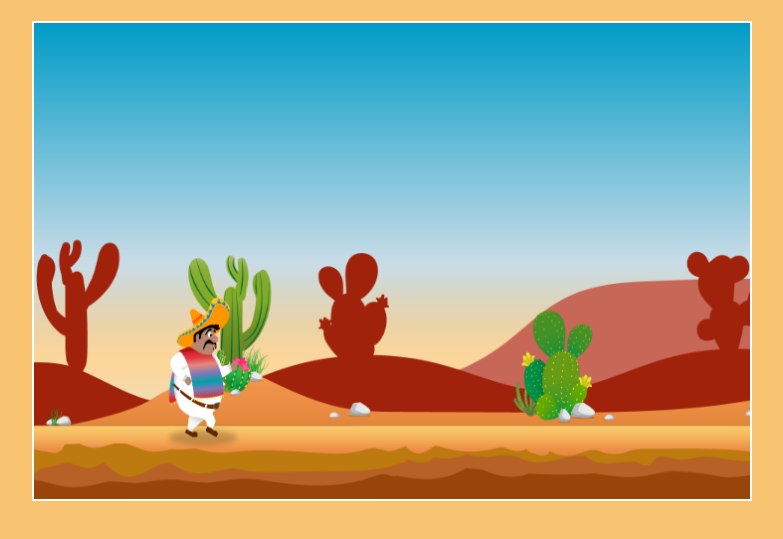
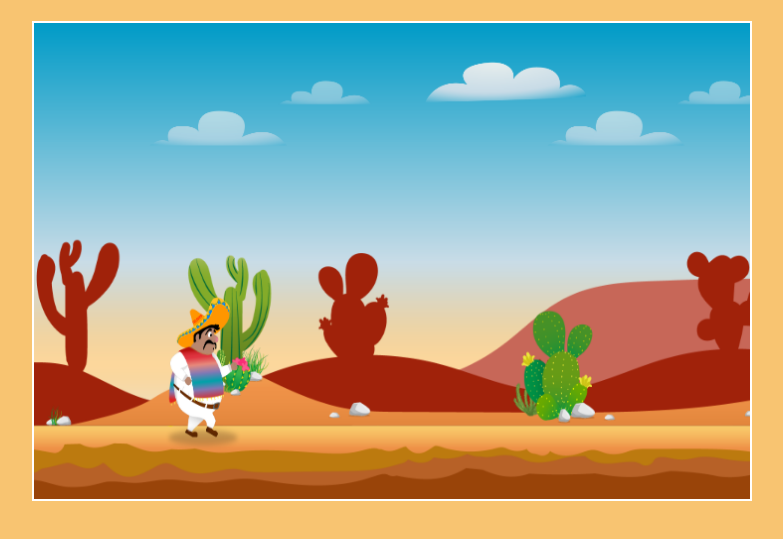
Before and after one commit to Qualle1980/El-Pollo-Loco, a plain HTML site: page index.html in a window 1280 px wide. Shown: the part 179-718 px from the top of the page, without its empty margins (248-1031 px from the left). Drawn offline with Linux system fonts and the light colour scheme; animation ran at ten frames a second.

Commit message:
Add clouds

```diff
--- /dev/null
+++ b/classes/cloud.class.js
@@ -0,0 +1,20 @@
+class Cloud extends MovableObject {
+    // #region properties
+
+    y = 20;
+    width = 500;
+    height = 250;
+
+    // #endregion
+
+    // #region constructor
+
+    // Creates a cloud at the given x position.
+    constructor(x) {
+        super();
+        this.x = x;
+        this.loadImage('./assets/img/5_background/layers/4_clouds/1.png');
+    }
+
+    // #endregion
+}
--- a/classes/world.class.js
+++ b/classes/world.class.js
@@ -3,6 +3,7 @@ class World {
 
     character = new Character();
     backgroundObjects = [];
+    clouds = [];
     canvas;
     ctx;
 
@@ -15,6 +16,7 @@ class World {
         this.canvas = canvas;
         this.ctx = canvas.getContext('2d');
         this.createBackground();
+        this.createClouds();
         this.draw();
     }
 
@@ -40,12 +42,22 @@ class World {
 
     // #endregion
 
+    // #region clouds
+
+    // Creates the visible clouds.
+    createClouds() {
+        this.clouds = [new Cloud(100), new Cloud(500), new Cloud(900)];
+    }
+
+    // #endregion
+
     // #region drawing
 
     // Clears the canvas and draws all world objects.
     draw() {
         this.ctx.clearRect(0, 0, this.canvas.width, this.canvas.height);
         this.addObjectsToMap(this.backgroundObjects);
+        this.addObjectsToMap(this.clouds);
         this.character.draw(this.ctx);
         this.repeatDraw();
     }
--- a/index.html
+++ b/index.html
@@ -10,6 +10,7 @@
     <script src="./classes/movable-object.class.js" defer></script>
     <script src="./classes/character.class.js" defer></script>
     <script src="./classes/background-object.class.js" defer></script>
+    <script src="./classes/cloud.class.js" defer></script>
     <script src="./classes/world.class.js" defer></script>
     <script src="./scripts/game.js" defer></script>
 </head>
```
